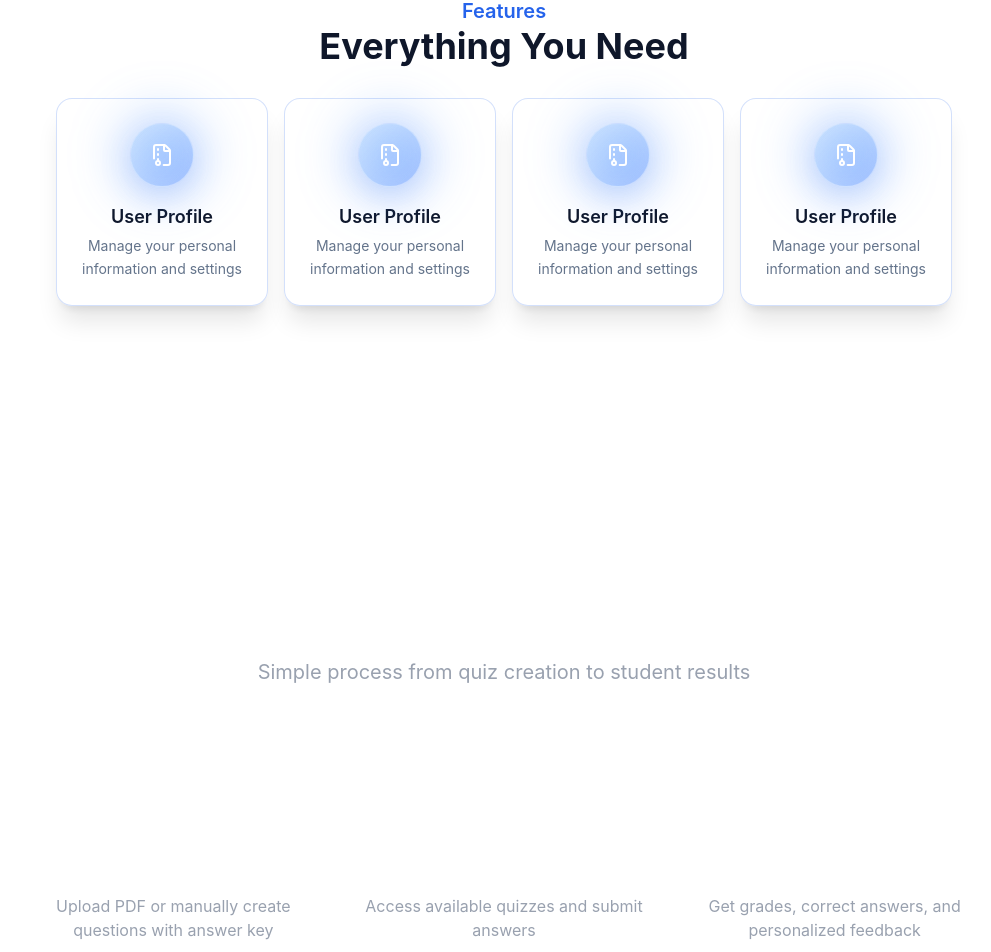
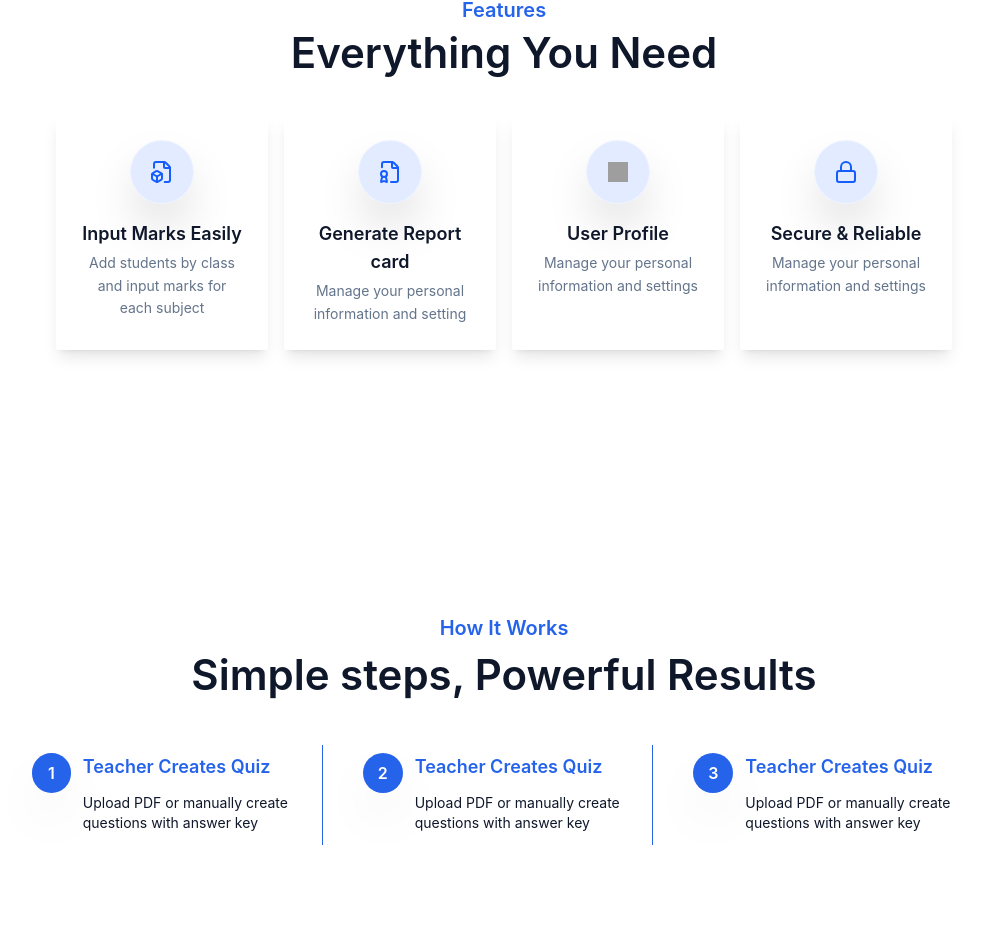
Before and after one commit to Baye-Brian1/Report-Card, a React (Vite) app: page / in a window 1280 px wide. Shown: the part 900-1852 px from the top of the page, without its empty margins (136-1127 px from the left). Built offline with nearby package versions, Linux system fonts and the light colour scheme; grey boxes are pictures that could not be loaded.

Commit message:
fixing some few bugs

```diff
--- a/src/components/Card.jsx
+++ b/src/components/Card.jsx
@@ -1,27 +1,28 @@
 import React from "react";
 
-const Card=({icon,title, text})=>{
-    return(
-        <div className="border border-[#2563EB]/20 p-6 rounded-2xl bg-white/40 backdrop-blur-sm shadow-xl hover:shadow-2xl transition-all duration-300">
-
-      <div className="relative inline-flex mb-4">
-
-        <div className="absolute -inset-4 bg-blue-500/20 rounded-full blur-xl"></div>
-        <div className="relative w-16 h-16 rounded-full flex items-center justify-center
-                      bg-gradient-to-br from-blue-400/30 to-blue-600/30
-                      backdrop-blur-md border border-white/40
-                      shadow-[0_8px_32px_rgba(37,99,235,0.2)]">
-          <div className="absolute inset-0 rounded-full bg-gradient-to-br from-white/30 to-transparent"></div>
-          <div className="relative z-10 text-white text-2xl">
+const Card = ({ icon, image, title, text }) => {
+  return (
+    <div className="border border-white p-6 rounded-xs bg-white backdrop-blur-sm shadow-lg hover:shadow-2xl transition-all duration-300">
+      <div className="inline-flex mb-4">
+        <div
+          className="w-16 h-16 rounded-full flex items-center justify-center
+                      bg-blue-600/12 border border-white/40 shadow-2xl"
+        >
+          <div className="z-10 text-blue-600 text-2xl">
             {icon}
+            {image && (
+              <img
+                src={image}
+                className="w-5 h-5"
+              />
+            )}
           </div>
         </div>
       </div>
       <h3 className="font-semibold text-lg text-[#0F172A] mb-1">{title}</h3>
       <p className="text-sm text-[#64748B] leading-relaxed">{text}</p>
-     </div>
-
-    )
-}
+    </div>
+  );
+};
 
 export default Card;
--- a/src/pages/LandingPage.jsx
+++ b/src/pages/LandingPage.jsx
@@ -1,5 +1,12 @@
 import Navbar from "../components/NavBar";
-import { CheckCircle, GraduationCap, Users, FileArchive, FileBadge } from "lucide-react";
+import {
+  CheckCircle,
+  GraduationCap,
+  Users,
+  Lock,
+  FileBox,
+  FileBadge,
+} from "lucide-react";
 import { Link } from "react-router-dom";
 import Card from "../components/Card";
 
@@ -73,37 +80,33 @@ const LandingPage = () => {
       </section>
       <section id="features" className="py-24">
         <div className="max-w-5xl mx-auto px-4 sm:px-6 lg:px-8">
-          <div className="text-center mb-16">
-            <h2 className="text-[20px] font-semibold text-[#2563eb]">
+          <div className="text-center mb-10">
+            <h2 className="text-xl font-semibold text-[#2563eb]">
               Features
             </h2>
-            <p className="text-lg md:text-4xl font-bold text-[#0F172A] max-w-2xl mx-auto">
+            <p className="text-xl md:text-[42px] font-semibold text-[#0F172A] max-w-2xl mx-auto">
               Everything You Need
             </p>
             <div className="grid grid-cols-4 gap-4 p-8">
               <Card
-                icon={<FileArchive/>}
+                icon={<FileBox />}
+                title="Input Marks Easily"
+                text="Add students by class and input marks for each subject"
+              />
+              <Card
+                icon={<FileBadge />}
+                title="Generate Report card"
+                text="Manage your personal information and setting"
+              />
+              <Card
+                image="/assets/Excel.png"
                 title="User Profile"
                 text="Manage your personal information and settings"
-                image="/images/profile.jpg"
               />
               <Card
-                icon={<FileArchive/>}
-                title="User Profile"
+                icon={<Lock />}
+                title="Secure & Reliable"
                 text="Manage your personal information and settings"
-                image="/images/profile.jpg"
-              />
-              <Card
-                icon={<FileArchive/>}
-                title="User Profile"
-                text="Manage your personal information and settings"
-                image="/images/profile.jpg"
-              />
-              <Card
-                icon={<FileArchive/>}
-                title="User Profile"
-                text="Manage your personal information and settings"
-                image="/images/profile.jpg"
               />
             </div>
           </div>
@@ -113,49 +116,44 @@ const LandingPage = () => {
       {/* How It Works */}
       <section id="how-it-works" className="py-24">
         <div className="max-w-5xl mx-auto px-4 sm:px-6 lg:px-8">
-          <div className="text-center mb-16">
-            <h2 className="text-3xl md:text-5xl font-bold text-white mb-4">
+          <div className="text-center mb-10">
+            <h2 className="text-lg md:text-xl font-semibold text-[#2563eb] mb-1">
               How It Works
             </h2>
-            <p className="text-lg md:text-xl text-gray-400 max-w-2xl mx-auto">
-              Simple process from quiz creation to student results
+            <p className="text-xl md:text-[42px] font-semibold text-[#0F172A] max-w-2xl mx-auto">
+              Simple steps, Powerful Results
             </p>
           </div>
 
           <div className="grid md:grid-cols-3 gap-8">
-            <div className="text-center">
-              <div className="w-20 h-20 mx-auto mb-6 rounded-full bg-white/10 flex items-center justify-center text-2xl font-bold text-white border border-white/20">
+            <div className="flex items-start gap-3 p-2 border-[#2563eb] border-r h-25">
+              <div className="w-10 h-10 mx-auto mb-6 rounded-full bg-[#2563eb] shadow-2xl flex items-center justify-center text-md font-semibold text-white p-4">
                 1
               </div>
-              <h3 className="text-xl font-semibold text-white mb-3">
-                Teacher Creates Quiz
-              </h3>
-              <p className="text-gray-400">
-                Upload PDF or manually create questions with answer key
-              </p>
+              <div className="flex flex-col">
+                <h3 className="text-lg font-semibold text-[#2563eb] mb-3">Teacher Creates Quiz</h3>
+                <p className="text-[#0F172A] text-sm">Upload PDF or manually create questions with answer key</p>
+              </div>
             </div>
-            <div className="text-center">
-              <div className="w-20 h-20 mx-auto mb-6 rounded-full bg-white/10 flex items-center justify-center text-2xl font-bold text-white border border-white/20">
+             <div className="flex items-start gap-3 p-2 border-[#2563eb] border-r h-25">
+              <div className="w-10 h-10 mx-auto mb-6 rounded-full bg-[#2563eb] shadow-2xl flex items-center justify-center text-md font-semibold text-white p-4">
                 2
               </div>
-              <h3 className="text-xl font-semibold text-white mb-3">
-                Student Takes Quiz
-              </h3>
-              <p className="text-gray-400">
-                Access available quizzes and submit answers
-              </p>
+              <div className="flex flex-col">
+                <h3 className="text-lg font-semibold text-[#2563eb] mb-3">Teacher Creates Quiz</h3>
+                <p className="text-[#0F172A] text-sm">Upload PDF or manually create questions with answer key</p>
+              </div>
             </div>
-            <div className="text-center">
-              <div className="w-20 h-20 mx-auto mb-6 rounded-full bg-white/10 flex items-center justify-center text-2xl font-bold text-white border border-white/20">
+            <div className="flex items-start gap-3 p-2 h-25">
+              <div className="w-10 h-10 mx-auto mb-6 rounded-full bg-[#2563eb] shadow-2xl flex items-center justify-center text-md font-semibold text-white p-4">
                 3
               </div>
-              <h3 className="text-xl font-semibold text-white mb-3">
-                Instant Results & Feedback
-              </h3>
-              <p className="text-gray-400">
-                Get grades, correct answers, and personalized feedback
-              </p>
+              <div className="flex flex-col">
+                <h3 className="text-lg font-semibold text-[#2563eb] mb-3">Teacher Creates Quiz</h3>
+                <p className="text-[#0F172A] text-sm">Upload PDF or manually create questions with answer key</p>
+              </div>
             </div>
+
           </div>
         </div>
       </section>
@@ -163,17 +161,17 @@ const LandingPage = () => {
       {/* CTA */}
       <section id="cta" className="py-24">
         <div className="max-w-4xl mx-auto px-4 sm:px-6 lg:px-8">
-          <div className="backdrop-blur-xl bg-[rgba(16,22,36,0.8)] rounded-xs p-8 md:p-12 text-center">
-            <h2 className="text-3xl md:text-5xl font-bold text-white mb-4">
+          <div className="p-8 md:p-12 text-center">
+            <h2 className="text-3xl md:text-5xl font-bold text-blue-600 mb-4">
               Ready to reduce paperwork and save time?
             </h2>
-            <p className="text-lg md:text-xl text-gray-400 max-w-2xl mx-auto mb-8">
+            <p className="text-lg md:text-xl text-[#0F172A] max-w-2xl mx-auto mb-8">
               Join us and start creating report card effortlessly which saves
               time and reduces alot of paperwork
             </p>
             <Link
               to="/login"
-              className="inline-flex items-center gap-2 px-8 py-3 rounded-xs bg-white text-black font-semibold hover:bg-gray-200 transition transform hover:scale-105"
+              className="inline-flex items-center gap-2 px-8 py-3 rounded-xs bg-blue-600 text-white font-semibold transition transform hover:scale-105"
             >
               Get Started Now
             </Link>
```
Also changed, not shown: src/assets/Excel.png (renamed from src/assets/Microsoft_Excel-Logo.wine.png).
